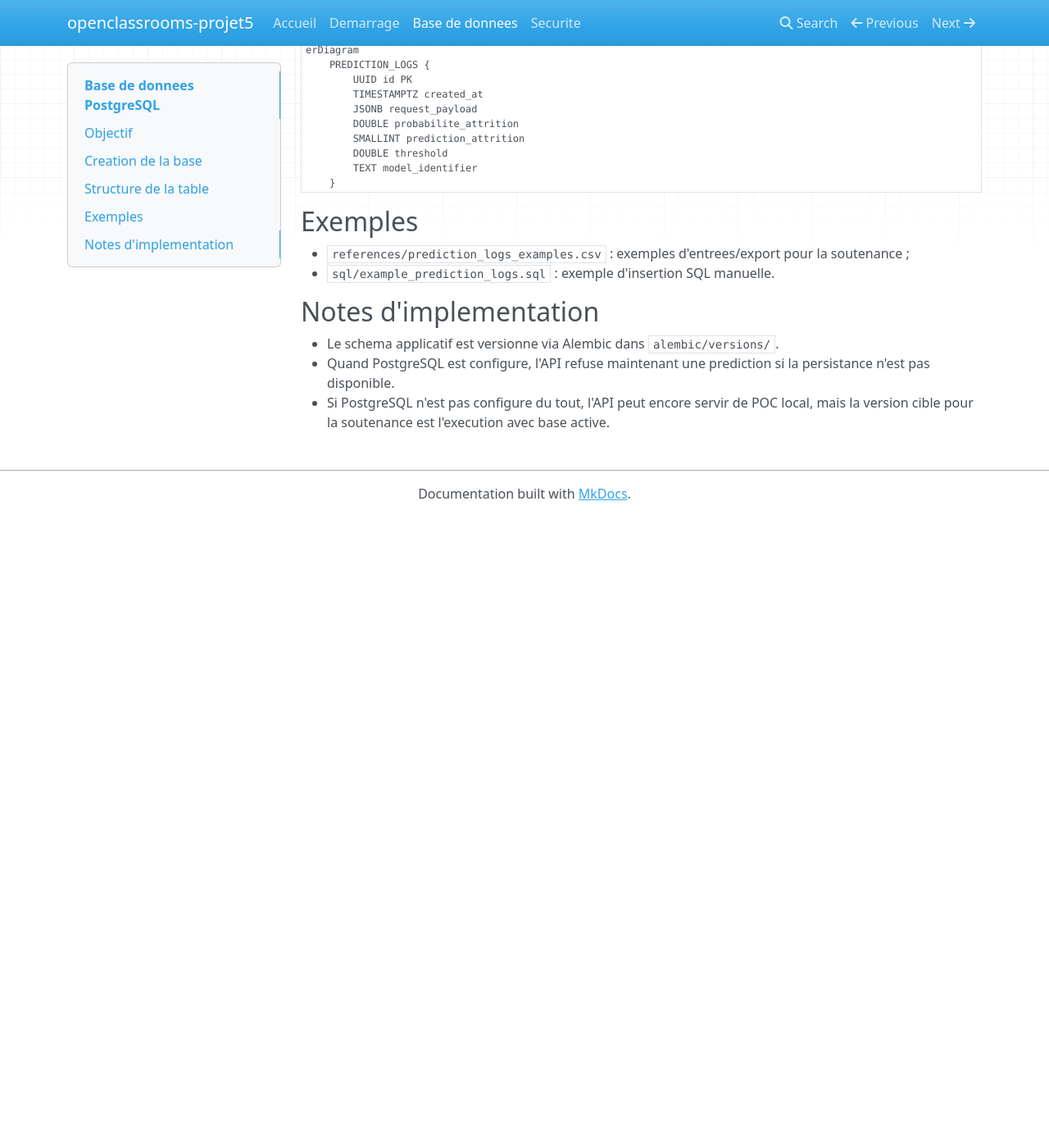
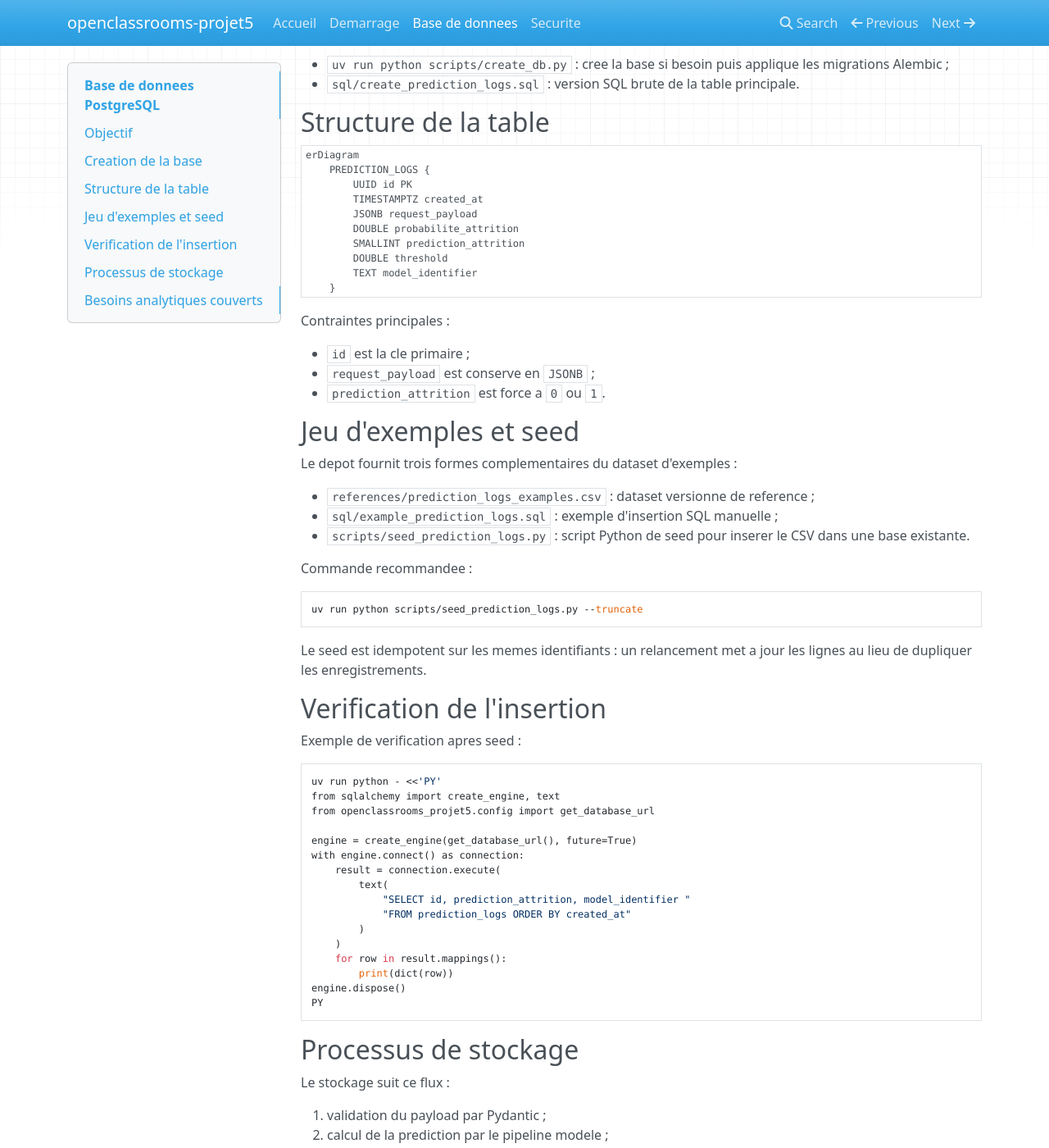
Before and after one commit to hgbe-GH/openclassrooms-projet5, an MkDocs documentation site: the page built from docs/docs/database.md, in a window 1280 px wide and 1400 px high, scrolled down 505 px. Shown: the whole window at 82% size. Built offline with MkDocs 1.6.1, drawn with Linux system fonts in a browser that asks for light colours; nearby versions of some CDN libraries; before the commit the page ends 1135 px from its top, so only the background shows below that; some of the changed text lies outside the part shown.

Commit message:
docs: add seed workflow and strengthen delivery evidence

````diff
--- a/docs/docs/database.md
+++ b/docs/docs/database.md
@@ -10,11 +10,18 @@ La base PostgreSQL stocke la tracabilite des predictions exposees par l'API :
 - le seuil de decision ;
 - l'identifiant de l'artefact modele utilise.
 
+Cette structure sert a la fois :
+
+- au logging applicatif ;
+- a l'audit des predictions ;
+- a la preparation d'usages analytiques ou d'un tableau de bord ulterieur.
+
 ## Creation de la base
 
 Deux options sont fournies dans le depot :
 
-- `uv run python scripts/create_db.py` : cree la base si besoin puis applique les migrations Alembic ;
+- `uv run python scripts/create_db.py` : cree la base si besoin puis applique les
+  migrations Alembic ;
 - `sql/create_prediction_logs.sql` : version SQL brute de la table principale.
 
 ## Structure de la table
@@ -32,13 +39,75 @@ erDiagram
     }
 ```
 
-## Exemples
+Contraintes principales :
 
-- `references/prediction_logs_examples.csv` : exemples d'entrees/export pour la soutenance ;
-- `sql/example_prediction_logs.sql` : exemple d'insertion SQL manuelle.
+- `id` est la cle primaire ;
+- `request_payload` est conserve en `JSONB` ;
+- `prediction_attrition` est force a `0` ou `1`.
 
-## Notes d'implementation
+## Jeu d'exemples et seed
 
-- Le schema applicatif est versionne via Alembic dans `alembic/versions/`.
-- Quand PostgreSQL est configure, l'API refuse maintenant une prediction si la persistance n'est pas disponible.
-- Si PostgreSQL n'est pas configure du tout, l'API peut encore servir de POC local, mais la version cible pour la soutenance est l'execution avec base active.
+Le depot fournit trois formes complementaires du dataset d'exemples :
+
+- `references/prediction_logs_examples.csv` : dataset versionne de reference ;
+- `sql/example_prediction_logs.sql` : exemple d'insertion SQL manuelle ;
+- `scripts/seed_prediction_logs.py` : script Python de seed pour inserer le CSV dans une
+  base existante.
+
+Commande recommandee :
+
+```bash
+uv run python scripts/seed_prediction_logs.py --truncate
+```
+
+Le seed est idempotent sur les memes identifiants : un relancement met a jour les lignes
+au lieu de dupliquer les enregistrements.
+
+## Verification de l'insertion
+
+Exemple de verification apres seed :
+
+```bash
+uv run python - <<'PY'
+from sqlalchemy import create_engine, text
+from openclassrooms_projet5.config import get_database_url
+
+engine = create_engine(get_database_url(), future=True)
+with engine.connect() as connection:
+    result = connection.execute(
+        text(
+            "SELECT id, prediction_attrition, model_identifier "
+            "FROM prediction_logs ORDER BY created_at"
+        )
+    )
+    for row in result.mappings():
+        print(dict(row))
+engine.dispose()
+PY
+```
+
+## Processus de stockage
+
+Le stockage suit ce flux :
+
+1. validation du payload par Pydantic ;
+2. calcul de la prediction par le pipeline modele ;
+3. verification de disponibilite de PostgreSQL si la base est configuree ;
+4. insertion dans `prediction_logs` via le service de persistence ;
+5. retour de la reponse HTTP au client.
+
+Quand PostgreSQL est configure, l'API refuse maintenant une prediction si la persistance
+n'est pas disponible. Cela evite de perdre silencieusement la trace des appels.
+
+## Besoins analytiques couverts
+
+La table permet deja de repondre a plusieurs besoins :
+
+- comptage des predictions par jour ;
+- suivi du taux d'attrition predit ;
+- analyse de la distribution des scores renvoyes ;
+- comparaison entre artefacts modele ;
+- audit d'un payload et de la sortie associee.
+
+Le projet ne fournit pas de dashboard dans ce depot, mais la structure de donnees est
+concue pour rendre un tel usage simple a brancher ensuite.
````
Also changed, not shown: docs/docs/getting-started.md (+51 -4 lines), docs/docs/index.md (+11 -2 lines), docs/docs/security.md (+38 -6 lines), docs/standards.md (+3 -0 lines), README.md, 2 other files.
